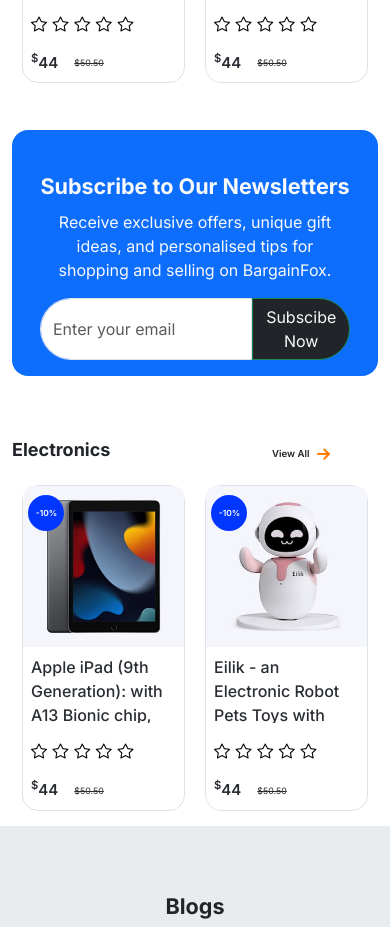
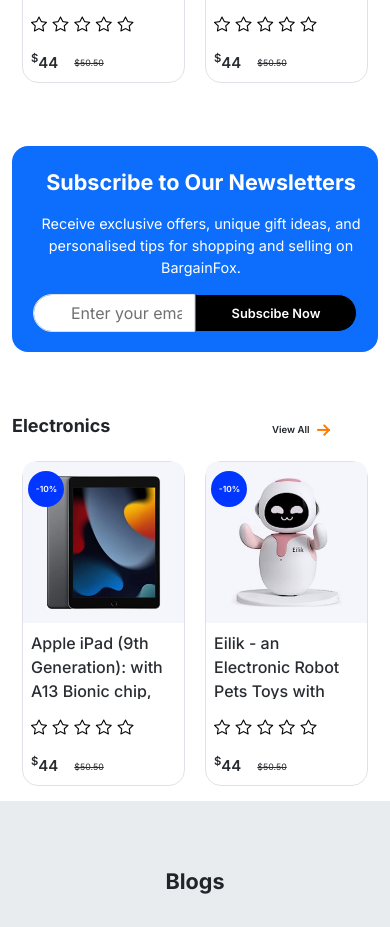
Before and after one commit to hellyp-concettolabs/Internship-Project, a React (Vite) app in the folder Ecommerce/: page / in a window 390 px wide. Shown: the part 2460-3387 px from the top of the page. Built offline with nearby package versions, Linux system fonts and the light colour scheme.

Commit message:
made subscribe section responsive

```diff
--- a/Ecommerce/src/Components/Body/SubscribeSection/Subscribe.jsx
+++ b/Ecommerce/src/Components/Body/SubscribeSection/Subscribe.jsx
@@ -1,28 +1,28 @@
 import { Button, Col, Container, Form, Image, Row } from "react-bootstrap"
 import subscribearrow from "../../../assets/subscribearrow.png"
-
+import "./subscribe.scss"
 
 function Subscribe() {
   return (
     <>
         <Container fluid className=" my-5">
             <Container className=" bg-primary rounded-4 ">
-                <Row className=" p-3 align-items-center d-lg-flex d-block gap-lg-0 g-3 ">
-                    <Col className=" d-flex">
+                <Row className=" subscontainer">
+                    <Col className="col-6 subscon1">
                         <Row>
-                            <Col className=" col-lg-10 col-12 text-lg-start text-center  ">
-                                <div className=" text-light fw-bold fs-4 py-2 ">Subscribe to Our Newsletters</div>
-                                <div className=" text-light ">Receive exclusive offers, unique gift ideas, and personalised tips for shopping and selling on BargainFox.</div>
-                            </Col>
-                            <Col className=" d-none d-lg-flex p-0">
-                                 <Image src={subscribearrow} className=" img-fluid "/>
-                            </Col>
+                            <Col className="subscribeheading">Subscribe to Our Newsletters</Col>
+                        </Row>
+                         <Row>
+                         <div className="subdesp p-0">Receive exclusive offers, unique gift ideas, and personalised tips for shopping and selling on BargainFox.</div>
                         </Row>
                     </Col>
-                    <Col>
-                        <Form className='search d-flex w-100 '>
-                            <Form.Control type="text" placeholder="Enter your email" className='rounded-start-5 rounded-end-0' />
-                            <Button variant="outline-success" className='subscribe rounded-end-5 rounded-start-0 bg-dark text-light'>
+                    <Col className="subarrow">
+                        <Image src={subscribearrow} className=" img-fluid"/>
+                    </Col>
+                    <Col className=" col-5 subscon2">
+                        <Form className='d-flex w-100 '>
+                            <Form.Control type="text" placeholder="Enter your email" className='subsearch rounded-start-5 rounded-end-0' />
+                            <Button  className='subnow rounded-end-5 rounded-start-0 col-sm-4 col-6 '>
                                 Subscibe Now
                             </Button>
                         </Form>
--- /dev/null
+++ b/Ecommerce/src/Components/Body/SubscribeSection/subscribe.scss
@@ -0,0 +1,171 @@
+$base-font-size : 36px;
+
+.subscontainer{
+    padding: 0px 41px 40px;
+    align-items: center;
+
+    .subscon1{
+        padding-top: 40px;
+        padding-right: 0px;
+
+        .subscribeheading{
+            font-size: $base-font-size * 0.9;
+            font-weight: bold;
+            color: white;
+            margin-bottom: 15px;
+            padding: 0;
+        }
+        .subdesp{
+            font-size: $base-font-size - 20 ;
+            color: white;
+        }
+    }
+    .subarrow{
+        padding-left: 0px;
+        padding-right: 0px;
+        margin-bottom: -15px;
+        margin-left: -15px;
+    }
+
+    .subscon2{
+        padding-top: 40px;
+        padding-right: 0px;
+
+        .subsearch::placeholder {
+            font-size: $base-font-size - 20;
+            color: #707070;
+            padding-left: 25px;
+        }
+        .subnow{
+            font-size: $base-font-size - 20;
+            font-weight: 600;
+            color: white;
+            background-color: black;
+            padding: 15px 25px;
+        }
+    }
+
+    @media (max-width:1399px) and (min-width:1366px) {
+        .subscon1{
+            width: 39%;
+        }
+        .subscribeheading{
+            font-size: $base-font-size * 0.8;
+        }
+        .subscon2{
+            width: 50%;
+        }
+    }
+
+    @media (max-width:1199px) {
+        .subarrow{
+            display: none;
+        }
+        .subscon1{
+            width: 54%;
+
+            .subscribeheading{
+                font-size: $base-font-size * 0.88;
+            }
+        }
+        .subscon2{
+            width: 46%;
+
+            .subnow{
+                font-size: ($base-font-size - 20) * 0.7;
+            }
+        }
+    }
+    @media (max-width:992px) and (min-width:991px) {
+        .subscon1{
+            width: 33% !important;
+
+            .subscribeheading{
+                font-size: $base-font-size * 0.88;
+            }
+        }
+        .subscon2{
+            width: 67% !important;
+
+            .subnow{
+                font-size: ($base-font-size - 20) * 0.7;
+            }
+        }
+    }
+    @media (max-width:560px) {
+        .subnow{
+            font-size: ($base-font-size - 20) * 0.8 !important;
+            padding: 7px 15px !important;
+        }
+    }
+    @media (max-width:347px) {
+        .subnow{
+            font-size: ($base-font-size - 20) * 0.6 !important;
+        }
+    }
+}
+@media (max-width:1199px) {
+    .subscontainer{
+        display: flex;
+        flex-wrap: nowrap !important;
+        gap: 1.5rem;
+    }
+}
+@media (max-width:990px) {
+    .subscontainer{
+        display: flex;
+        flex-direction: column;
+        flex-wrap: nowrap !important;
+        gap: 1.5rem;
+
+        .subscon1{
+            width: 100%;
+            text-align: center;
+
+            .subscribeheading{
+                font-size: $base-font-size * 0.7;
+            }
+        }
+        .subscon2{
+            padding: 0;
+            width: 75%;
+
+            .subnow{
+                font-size: ($base-font-size - 20) * 0.9;
+            }
+        }
+    }
+}
+@media (max-width:768px) {
+    .subscontainer{
+        gap: 1rem;
+
+        .subscon1{
+            width: 100%;
+            text-align: center;
+
+            .subscribeheading{
+                font-size: $base-font-size * 0.6;
+            }
+            .subdesp{
+                font-size: ($base-font-size - 20) * 0.9 ;
+            }
+        }
+        .subscon2{
+            padding: 0;
+            width: 100%;
+
+            .subnow{
+                font-size: ($base-font-size - 20) * 0.9;
+            }
+        }
+    }
+}
+@media (max-width:560px) {
+    .subscontainer{
+        padding: 0px 21px 20px;
+    }
+    .subscon1{
+        padding-top: 20px !important;
+    }
+}
```
